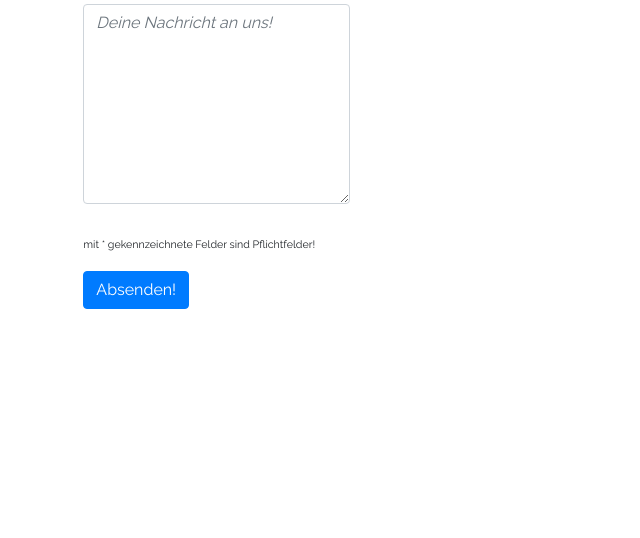
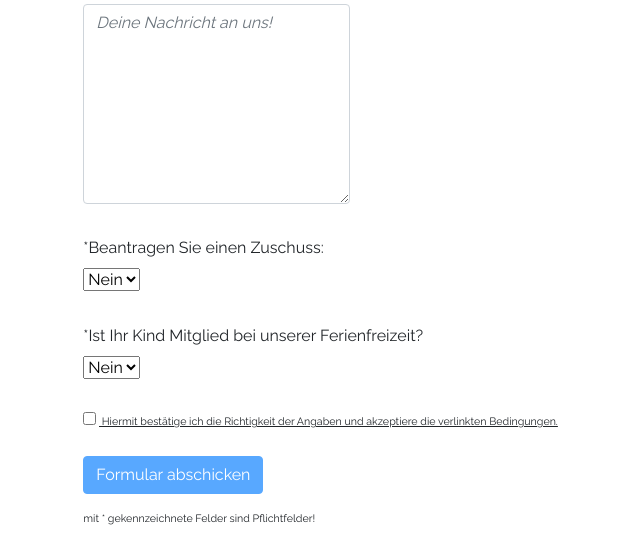
Before and after one commit to marceljakob/LagerteamApp, a PHP site: page /anmeldung.html in a window 1280 px wide. Shown: the part 930-1468 px from the top of the page, without its empty margins (11-651 px from the left). Before the commit the page ends 1239 px from the top, so only its background shows below. Run offline with PHP 8.4, Linux system fonts and the light colour scheme; some libraries are stand-ins or nearby versions.

Commit message:
MJ: Anmeldeformular fertig gestellt + Anmeldung.php weiterentwickelt
mj: Alle Formularfelder eingefügt und beschriftet. Anmeldung.php erstellt und bearbeitet, jedoch noch keine Daten in DB

```diff
--- a/LagerteamApp/www/anmeldung.html
+++ b/LagerteamApp/www/anmeldung.html
@@ -18,6 +18,88 @@
     <!-- Eigene Stylesheets -->
     <link rel="stylesheet" href="css/anmeldung.css">
     <link rel="stylesheet" href="css/default.css"/>
+
+    <!-- Script um zu prüfen ob die Checkbox Check akzeptiert wurde -->
+    <script type="text/javascript">
+    function apply()
+    {
+    document.anmeldung.absenden.disabled=true;
+    if(document.anmeldung.check.checked==true)
+    {
+    document.anmeldung.absenden.disabled=false;
+    }
+    if(document.anmeldung.check.checked==false)
+    {
+    document.anmeldung.absenden.enabled=false;
+    }
+    }
+    </script>
+
+
+    <!-- Script um zu prüfen ob alle Textfelder ausgefüllt wurden, ansonsten Fehlermeldung anzeigen -->
+    <script type="text/javascript">
+    function check_blank()
+    {
+    // Nachname
+    if (anmeldung.nachname.value == "")
+    {
+    alert("Bitte \u00dcberpr\u00fcfen Sie Ihre Eingabe, Sie haben ein oder mehrere Textfelder nicht ausgef\u00fcllt.");
+    anmeldung.nachname.focus();
+    return false;
+    }
+    // Vorname
+    if (anmeldung.vorname.value == "")
+    {
+    alert("Bitte \u00dcberpr\u00fcfen Sie Ihre Eingabe, Sie haben ein oder mehrere Textfelder nicht ausgef\u00fcllt.");
+    return false;
+    }
+    // Strasse
+    if (anmeldung.strasse.value == "")
+    {
+    alert("Bitte \u00dcberpr\u00fcfen Sie Ihre Eingabe, Sie haben ein oder mehrere Textfelder nicht ausgef\u00fcllt.");
+    return false;
+    }
+    // PLZ
+    if (anmeldung.plz.value == "")
+    {
+    alert("Bitte \u00dcberpr\u00fcfen Sie Ihre Eingabe, Sie haben ein oder mehrere Textfelder nicht ausgef\u00fcllt.");
+    return false;
+    }
+    // ort
+    if (anmeldung.ort.value == "")
+    {
+    alert("Bitte \u00dcberpr\u00fcfen Sie Ihre Eingabe, Sie haben ein oder mehrere Textfelder nicht ausgef\u00fcllt.");
+    return false;
+    }
+    // Tag
+    if (anmeldung.geb.value == "")
+    {
+    alert("Bitte \u00dcberpr\u00fcfen Sie Ihre Eingabe, Sie haben ein oder mehrere Textfelder nicht ausgef\u00fcllt.");
+    return false;
+    }
+    }
+    // Telefon
+    if (anmeldung.tel.value == "")
+    {
+    alert("Bitte \u00dcberpr\u00fcfen Sie Ihre Eingabe, Sie haben ein oder mehrere Textfelder nicht ausgef\u00fcllt.");
+    return false;
+    }
+    // Email
+    if (anmeldung.mail.value == "")
+    {
+    alert("Bitte \u00dcberpr\u00fcfen Sie Ihre Eingabe, Sie haben ein oder mehrere Textfelder nicht ausgef\u00fcllt.");
+    return false;
+    }
+    // Name des Erziehungsberechtigten
+    if (anmeldung.mitteilung.value == "")
+    {
+    alert("Bitte \u00dcberpr\u00fcfen Sie Ihre Eingabe, Sie haben ein oder mehrere Textfelder nicht ausgef\u00fcllt.");
+    return false;
+    }
+
+    return true;
+    }
+    </script>
 
 </head>
 
@@ -45,7 +127,7 @@
     <!-- Im nachfolgenden main-Bereich wird der Container für das Anmeldeformular definiert -->
     <main>
       <!-- Anmelde Formular -->
-      <form name="anmeldung" method="POST" action="zeltlager-anmeldung.php" onsubmit="return check_blank()";> <!-- Anweisung, wohin die Inputs gesendet werden sollen. -->
+      <form name="anmeldung" method="POST" action="anmeldung.php" onsubmit="return check_blank()";> <!-- Anweisung, wohin die Inputs gesendet werden sollen. -->
          <!--container für das Grid -->
           <div class="container container-navbar-fixed">
              <!--Abschnitt für das Nachname Feld-->
@@ -131,20 +213,58 @@
                       </div>
                   </div>
               </div>
+              <!--Abschnitt für den Zuschuss-->
+              <div class="row">
+                  <div class="cold-md-6" id="zuschuss">
+                      <div class="form-group">
+                          <label for="formGroupExampleInput">*Beantragen Sie einen Zuschuss:</label>
+                          </br>
+                          <select name="zuschuss" size="1">
+                              <option>Nein</option>
+                              <option>Ja</option> <select/>
+                      </div>
+                  </div>
+              </div>
+
+              <!--Abschnitt für die KJG Zugehörigkeit-->
+              <div class="row">
+                  <div class="cold-md-6" id="kjg">
+                      <div class="form-group">
+                          <label for="formGroupExampleInput">*Ist Ihr Kind Mitglied bei unserer Ferienfreizeit?</label>
+                          </br>
+                          <select name="kjg" size="1">
+                              <option>Nein</option>
+                              <option>Ja</option> <select/>
+                      </div>
+                  </div>
+              </div>
+              <!--- Hinweis für die Richtigkeit der Angaben -->
+              <div class="row">
+                  <div class="cold-md-6" id="pflichtfelder">
+              <label for="check">
+              <input type="checkbox" name="check" onClick="apply()">
+                <a id="show_id1" onclick="document.getElementById('spoiler_id1').style.display=''; document.getElementById('show_id1').style.display='none';" class="link">
+                  <u>&nbsp;Hiermit best&auml;tige ich die Richtigkeit der Angaben und akzeptiere die verlinkten Bedingungen.</u></a>
+                  <span id="spoiler_id1" style="display: none"><a onclick="document.getElementById('spoiler_id1').style.display='none'; document.getElementById('show_id1').style.display='';" class="link">
+                    <u>&nbsp;Hiermit best&auml;tige ich die Richtigkeit der Angaben und akzeptiere die verlinkten Bedingungen.</u></a><br />
+                  <p><li>Die Anmeldung &uuml;ber das Onlineformular ersetzt vollst&auml;ndig die klassische Zeltlager-Anmeldung in Papierform.</li></p>
+                  <p><li>Alle weiteren Informationen werden Ihnen an die angegebene Email-Adresse &uuml;bermittelt.</li></p>
+
+                  </span>
+                  </div>
+                  </<div>
+                    </div>
+
+              <!--Absenden Button-->
+              <div class="row">
+                  <div class="cold-md-6" id="bestaetigen">
+                      <button type="submit" class="btn btn-primary btn-menu" name="absenden" value="submit" disabled>Formular abschicken</button>
+                  </div>
+              </div>
               <!--Abschnitt für den Hinweis Pflichtfelder-->
               <div class="row">
                   <div class="cold-md-6" id="pflichtfelder">
                       mit * gekennzeichnete Felder sind Pflichtfelder!
-                  </div>
-              </div>
-
-              <!--Absenden Button-->
-              <div class="row">
-                  <div class="cold-md-6" id="bestaetigen">
-                      <button type="submit" class="btn btn-primary btn-menu" id="buttonAbsenden">Absenden!
-
-                      </button>
-
                   </div>
               </div>
 
```
Also changed, not shown: LagerteamApp/www/anmeldung.php (+22 -1 lines).
